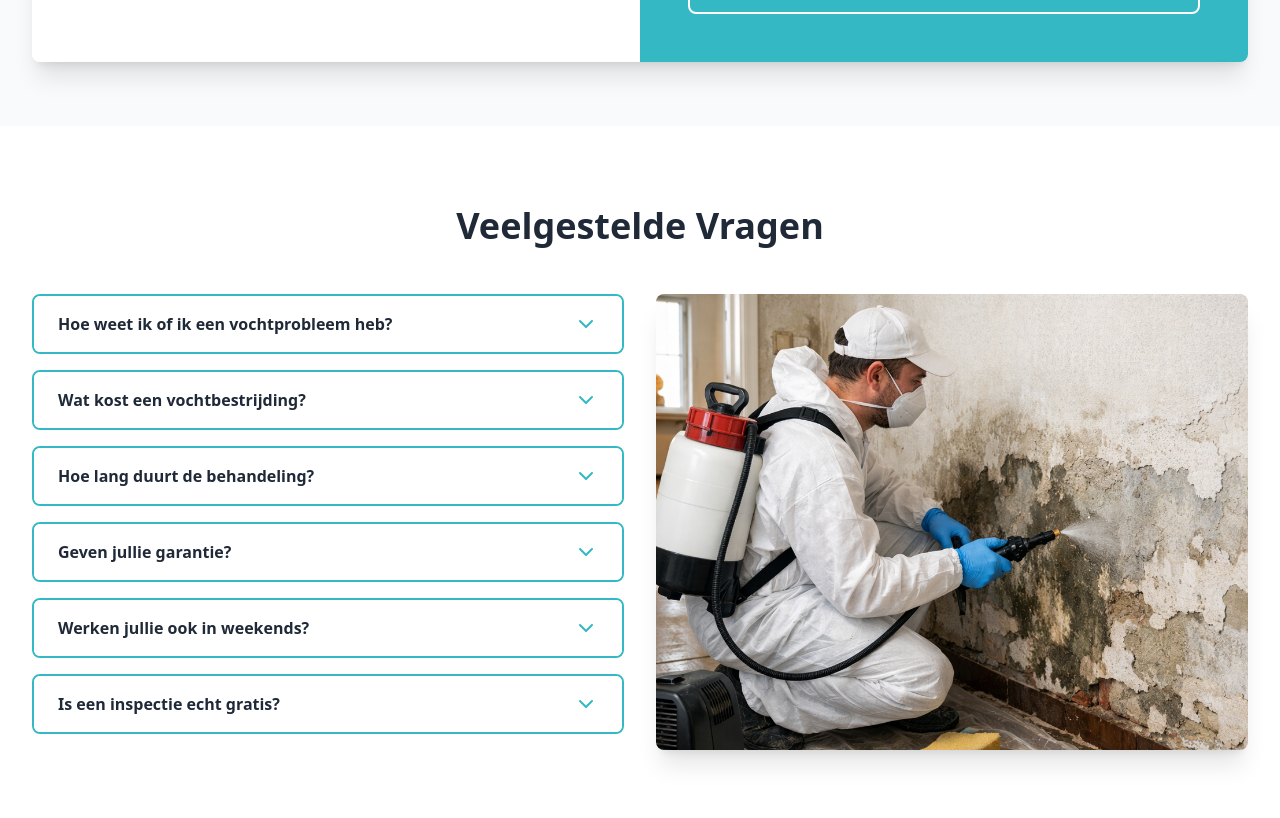
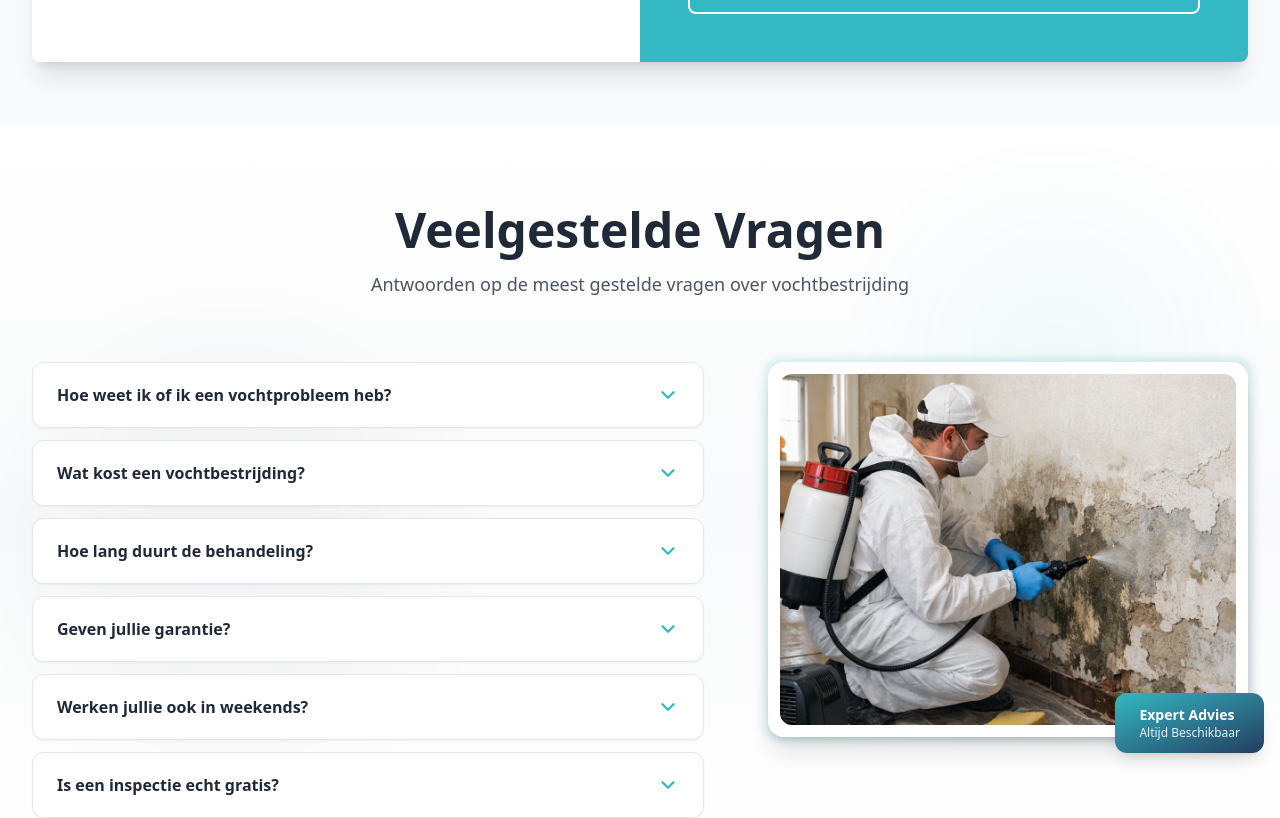
Before and after one commit to mo3aad2002/kustVochtBestrijding, a React (Vite) app: page / in a window 1280 px wide. Shown: the part 2562-3380 px from the top of the page. Built offline with nearby package versions, Linux system fonts and the light colour scheme.

Commit message:
Updated Home.tsx

```diff
--- a/src/pages/Home.tsx
+++ b/src/pages/Home.tsx
@@ -277,46 +277,82 @@ function FAQSection() {
   ];
 
   return (
-    <section className="py-20 bg-white">
-      <div className="max-w-7xl mx-auto px-4 sm:px-6 lg:px-8">
-        <h2 className="text-4xl font-bold text-center text-gray-800 mb-12">
+    <section className="py-20 bg-gradient-to-b from-white via-gray-50 to-white relative overflow-hidden">
+      {/* Decorative background elements */}
+      <div className="absolute inset-0 pointer-events-none opacity-40">
+        <div className="absolute top-20 right-20 w-72 h-72 bg-[#34B8C3] opacity-10 rounded-full blur-3xl"></div>
+        <div className="absolute bottom-40 left-10 w-96 h-96 bg-[#233D60] opacity-10 rounded-full blur-3xl"></div>
+      </div>
+
+      <div className="max-w-7xl mx-auto px-4 sm:px-6 lg:px-8 relative z-10">
+        <div className="text-center mb-16">
+          <h2 className="text-4xl md:text-5xl font-bold text-gray-800 mb-4">
             Veelgestelde Vragen
           </h2>
+          <p className="text-gray-600 text-lg max-w-2xl mx-auto">
+            Antwoorden op de meest gestelde vragen over vochtbestrijding
+          </p>
+        </div>
 
-        <div className="grid lg:grid-cols-2 gap-8 items-start">
-          {/* FAQ Cards */}
-          <div className="space-y-4">
+        <div className="grid lg:grid-cols-[1.4fr_1fr] gap-12 xl:gap-16 items-start">
+          {/* FAQ Cards - 58% width */}
+          <div className="space-y-3">
             {faqs.map((faq, index) => (
-              <div key={index} className="border-2 border-[#34B8C3] rounded-lg overflow-hidden">
+              <div
+                key={index}
+                className="bg-white border border-gray-200 rounded-xl overflow-hidden hover:border-[#34B8C3] transition-all duration-300 shadow-sm hover:shadow-md"
+              >
                 <button
                   onClick={() => setOpenIndex(openIndex === index ? null : index)}
-                  className="w-full px-6 py-4 text-left bg-white hover:bg-gray-50 transition flex items-center justify-between"
+                  className="w-full px-6 py-5 text-left hover:bg-gray-50 transition-colors flex items-center justify-between group"
                 >
-                  <span className="font-semibold text-gray-800">{faq.question}</span>
+                  <span className="font-semibold text-gray-800 pr-4 group-hover:text-[#34B8C3] transition-colors">
+                    {faq.question}
+                  </span>
                   <ChevronDown
                     className={`text-[#34B8C3] transition-transform flex-shrink-0 ${
                       openIndex === index ? 'transform rotate-180' : ''
                     }`}
-                    size={24}
+                    size={22}
+                    strokeWidth={2.5}
                   />
                 </button>
 
                 {openIndex === index && (
-                  <div className="px-6 py-4 bg-gray-50 border-t-2 border-[#34B8C3]">
-                    <p className="text-gray-700">{faq.answer}</p>
+                  <div className="px-6 py-5 bg-gradient-to-b from-gray-50 to-white border-t border-gray-100">
+                    <p className="text-gray-700 leading-relaxed">{faq.answer}</p>
                   </div>
                 )}
               </div>
             ))}
           </div>
 
-          {/* Image */}
+          {/* Image Container - 42% width */}
           <div className="lg:sticky lg:top-8">
+            <div className="relative">
+              {/* Decorative gradient border */}
+              <div className="absolute -inset-1 bg-gradient-to-br from-[#34B8C3] via-[#2a9aa3] to-[#233D60] rounded-2xl opacity-20 blur-sm"></div>
+
+              {/* Image wrapper with background */}
+              <div className="relative bg-white rounded-2xl p-3 shadow-xl">
+                <div className="relative rounded-xl overflow-hidden">
                   <img
                     src={faqImage}
                     alt="Professional behandeling van vochtproblemen"
-              className="rounded-lg shadow-xl w-full h-auto object-cover"
+                    className="w-full h-auto object-cover"
+                    style={{ maxHeight: '600px' }}
                   />
+                  {/* Subtle overlay gradient */}
+                  <div className="absolute inset-0 bg-gradient-to-t from-[#233D60]/10 to-transparent pointer-events-none"></div>
+                </div>
+              </div>
+
+              {/* Floating badge */}
+              <div className="absolute -bottom-4 -right-4 bg-gradient-to-br from-[#34B8C3] to-[#233D60] text-white px-6 py-3 rounded-xl shadow-lg">
+                <p className="font-bold text-sm">Expert Advies</p>
+                <p className="text-xs opacity-90">Altijd Beschikbaar</p>
+              </div>
+            </div>
           </div>
         </div>
       </div>
```
Lines whose indentation alone changed are shown as unchanged.
